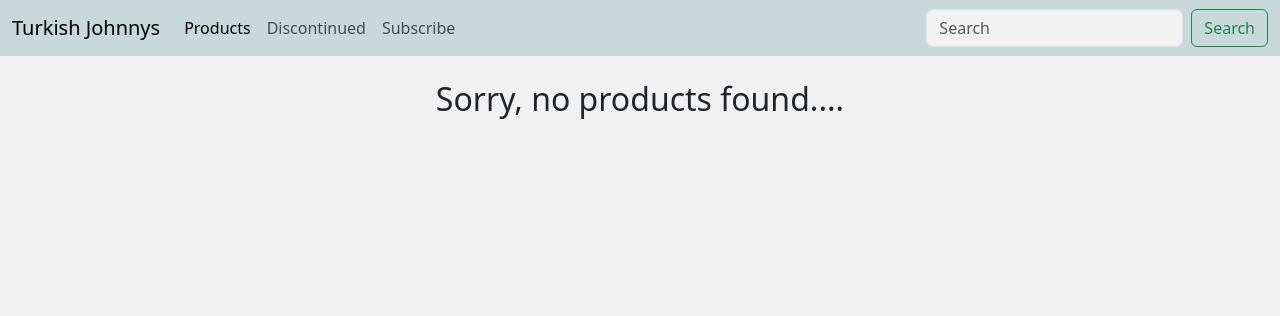
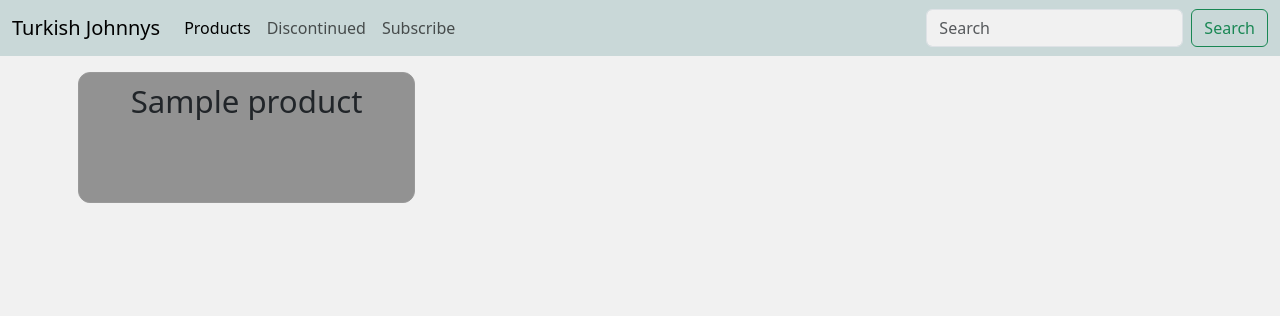
Before and after one commit to jimmaciejewski/firmwarefinder, a Django app: page /products in a window 1280 px wide. Shown: the top 316 px of the page. Run offline with Django 4.2, Linux system fonts and the light colour scheme; tables that the repository leaves empty hold one stand-in row (values such as "Sample post"); data that the repository does not hold is empty.

Commit message:
Began journey into suggestive search

```diff
--- a/firmware/static/firmware/css/boxes.css
+++ b/firmware/static/firmware/css/boxes.css
@@ -10,6 +10,19 @@
   background-color: #c9d8d8;
 }
 
+@keyframes blinker {
+  from {opacity: 1.0;}
+  to {opacity: 0.0;}
+}
+
+.blink {
+  text-decoration: blink;
+  animation-name: blinker;
+  animation-duration: 0.6s;
+  animation-iteration-count:infinite;
+  animation-timing-function:ease-in-out;
+  animation-direction: alternate;
+}
 
 :root {
   --bs-body-bg: #f1f1f1;
--- /dev/null
+++ b/firmware/static/firmware/js/suggestive_search.js
@@ -0,0 +1,40 @@
+const user_input = $("#search-box")
+const search_icon = $('#search-icon')
+const product_div = $('#products-div')
+const endpoint = '/products-search'
+const delay_by_in_ms = 200
+let scheduled_function = false
+
+let ajax_call = function (endpoint, request_parameters) {
+	$.getJSON(endpoint, request_parameters)
+		.done(response => {
+			// fade out the products_div, then:
+			product_div.promise().then(() => {
+			// 	// replace the HTML contents
+				product_div.html(response['html_from_view'])
+				// fade-in the div with new contents
+				// product_div.fadeTo('slow', 1)
+				// // stop animating search icon
+				// search_icon.removeClass('blink')
+			})
+		})
+}
+
+
+user_input.on('keyup', function () {
+
+	const request_parameters = {
+		q: $(this).val() // value of user_input: the HTML element with ID user-input
+	}
+
+	// start animating the search icon with the CSS class
+	search_icon.addClass('blink')
+
+	// if scheduled_function is NOT false, cancel the execution of the function
+	if (scheduled_function) {
+		clearTimeout(scheduled_function)
+	}
+
+	// setTimeout returns the ID of the function to be executed
+	scheduled_function = setTimeout(ajax_call, delay_by_in_ms, endpoint, request_parameters)
+})
--- a/firmware/templates/firmware/navbar.html
+++ b/firmware/templates/firmware/navbar.html
@@ -17,7 +17,7 @@
           </li>
         </ul>
         <form method="get" class="d-flex" role="search">
-          <input name="q" class="form-control me-2" type="search" placeholder="Search" aria-label="Search" value="{% if search %}{{search}}{% endif %}">
+          <input id="search-box" name="q" class="form-control me-2" type="search" placeholder="Search" aria-label="Search" value="{% if search %}{{search}}{% endif %}">
           <button class="btn btn-outline-success" type="submit">Search</button>
         </form>
       </div>
--- /dev/null
+++ b/firmware/templates/firmware/prod_list.html
@@ -0,0 +1,52 @@
+<div class="container-md text-center">
+  <div class="row">
+    <div class="col">
+      <br>
+    </div>
+  </div>
+  <div class="row g-2">
+  {% for product in products %}
+      <div class="col col-3 expandable-box {% if product.discontinued %}discontinued-firmware{% else %}current-firmware{% endif %}">
+        <span class="product" title="{{ product.name }} {% if product.discontinued %}*Discontinued*{% endif %}">{{ product.name}}</span>
+        <h6 class="firmwares hidden">
+          {% for fg in product.fgs.all %}
+            {% if forloop.last %}
+              {{fg}}
+            {% else %}
+              {{fg}},
+            {% endif %}
+          {% endfor %}
+        </h6>
+        <ul class="list-group firmwares hidden">
+
+          {% for version in product.fgs.all.0.version_set.all|dictsortreversed:"number" %}
+
+          <a href="{% if not version.hotfix %}{{ product.brand.base_url }}{% endif %}{{ version.download_page }}" target="_blank" class="list-group-item list-group-item-action flex-column align-items-start list-group-item {% if version.hotfix %}list-group-item-warning{% else %}list-group-item-success{% endif %}">
+            <div class="d-flex w-120 justify-content-between">
+              <h5 class="mb-1">{{version.number}}   {{version.name}}</h5>
+              <small>Last Seen: {{ version.date_last_seen|date:"d-M-Y" }}</small>
+            </div>
+          </a>
+            <div class="d-flex w-120 justify-content-between">
+              {% if version.read_me %}
+                {% if version.read_me != "Unable to find readme" %}
+                  <textarea style="min-width: 100%;" rows="6">{{version.read_me}}</textarea>
+                {% endif %}
+              {% endif %}
+            </div>
+
+
+          {% endfor %}
+
+        </ul>
+
+
+      </div>
+
+
+
+    {% empty %}
+      <h2>Sorry, no products found....</h2>
+    {% endfor %}
+    </div>
+</div>
--- a/firmware/templates/firmware/product_list.html
+++ b/firmware/templates/firmware/product_list.html
@@ -1,70 +1,25 @@
 {% extends "firmware/base.html" %}
+{% load static %}
+{% block content %}
+<div id="products-div">
 
-{% block content %}
-
-<div class="container-md text-center">
-  <div class="row">
-    <div class="col">
-      <br>
-    </div>
-  </div>
-  <div class="row g-2">
-  {% for product in products %}
-      <div class="col col-3 expandable-box {% if product.discontinued %}discontinued-firmware{% else %}current-firmware{% endif %}">
-        <span class="product" title="{{ product.name }} {% if product.discontinued %}*Discontinued*{% endif %}">{{ product.name}}</span>
-        <h6 class="firmwares hidden">
-          {% for fg in product.fgs.all %}
-            {% if forloop.last %}
-              {{fg}}
-            {% else %}
-              {{fg}},
-            {% endif %}
-          {% endfor %}
-        </h6>
-        <ul class="list-group firmwares hidden">
-
-          {% for version in product.fgs.all.0.version_set.all|dictsortreversed:"number" %}
-
-          <a href="{% if not version.hotfix %}{{ product.brand.base_url }}{% endif %}{{ version.download_page }}" target="_blank" class="list-group-item list-group-item-action flex-column align-items-start list-group-item {% if version.hotfix %}list-group-item-warning{% else %}list-group-item-success{% endif %}">
-            <div class="d-flex w-120 justify-content-between">
-              <h5 class="mb-1">{{version.number}}   {{version.name}}</h5>
-              <small>Last Seen: {{ version.date_last_seen|date:"d-M-Y" }}</small>
-            </div>
-          </a>
-            <div class="d-flex w-120 justify-content-between">
-              {% if version.read_me %}
-                {% if version.read_me != "Unable to find readme" %}
-                  <textarea style="min-width: 100%;" rows="6">{{version.read_me}}</textarea>
-                {% endif %}
-              {% endif %}
-            </div>
-
-
-          {% endfor %}
-
-        </ul>
-
-
-      </div>
-
-
-
-    {% empty %}
-      <h2>Sorry, no products found....</h2>
-    {% endfor %}
-    </div>
 </div>
-
-
 
 {% endblock %}
 
 {% block extrajs %}
 <script src="https://code.jquery.com/jquery-3.6.3.min.js" integrity="sha256-pvPw+upLPUjgMXY0G+8O0xUf+/Im1MZjXxxgOcBQBXU=" crossorigin="anonymous"></script>
 
+<script src="{% static 'firmware/js/suggestive_search.js' %}"> </script>
+
 <script>
 $(document).ready(function() {
-    $('.firmwares').click(function(e){
+  $.getJSON('/products-search')
+		.done(response => {
+				product_div.html(response['html_from_view'])
+		})
+
+   $('.firmwares').click(function(e){
       // Don't act on clicks in read_me
       e.stopPropagation()
       return
--- a/firmware/urls.py
+++ b/firmware/urls.py
@@ -20,4 +20,5 @@ urlpatterns = [
     # path('<int:question_id>/vote/', views.vote, name='vote'),
     path('subscribe/', views.SubscribeForm.as_view(), name='subscribe'),
     # path('validate/', views.validate_email, name='validate_email'),
+    path('products-search', views.products_search, name='products-search')
 ]
--- a/firmware/views.py
+++ b/firmware/views.py
@@ -1,8 +1,8 @@
 from django.shortcuts import render, redirect, reverse
 from django.views.generic import ListView, DetailView, FormView
 from django.db.models import Q
-
-
+from django.template.loader import render_to_string
+from django.http import JsonResponse
 from .models import Brand, Product, Version, FG
 from .forms import SubscribeForm
 
@@ -84,3 +84,37 @@ class SubscribeForm(FormView):
 
     def form_valid(self, form):
         return super().form_valid(form)
+
+def products_search(request):
+    products_with_versions = []
+    query = request.GET.get('q')
+
+    if query is not None:
+        # If we are searching, search current and discontinued products
+        for product in Product.objects.all():
+            if Version.objects.filter(fgs__in=FG.objects.filter(product=product)):
+                products_with_versions.append(product.id)
+        queryset = Product.objects.filter(id__in=products_with_versions).order_by('name')
+        # To search the read_me in the firmware versions -- first get the fgs with the search result
+        versions_fgs = Version.objects.filter(read_me__icontains=query).values_list('fgs')
+        versions_names_fgs = Version.objects.filter(name__icontains=query).values_list('fgs')
+
+        # Then check if the fgs are in the product
+        products = queryset.filter(Q(name__icontains=query) |
+                                Q(fgs__number__icontains=query) |
+                                Q(fgs__in=versions_fgs) |
+                                Q(fgs__in=versions_names_fgs))
+    else:
+        # # Regular list here, just need to limit it to current or discontinued
+        # for product in Product.objects.filter(discontinued=discontinued):
+        #     if Version.objects.filter(fgs__in=FG.objects.filter(product=product)):
+        #         products_with_versions.append(product.id)
+        # return Product.objects.filter(discontinued=discontinued, id__in=products_with_versions).order_by('name')
+        products = Product.objects.all()
+    html = render_to_string(
+        template_name="firmware/prod_list.html",
+        context={"products": products}
+    )
+
+    data_dict = {"html_from_view": html}
+    return JsonResponse(data=data_dict, safe=False)
```
